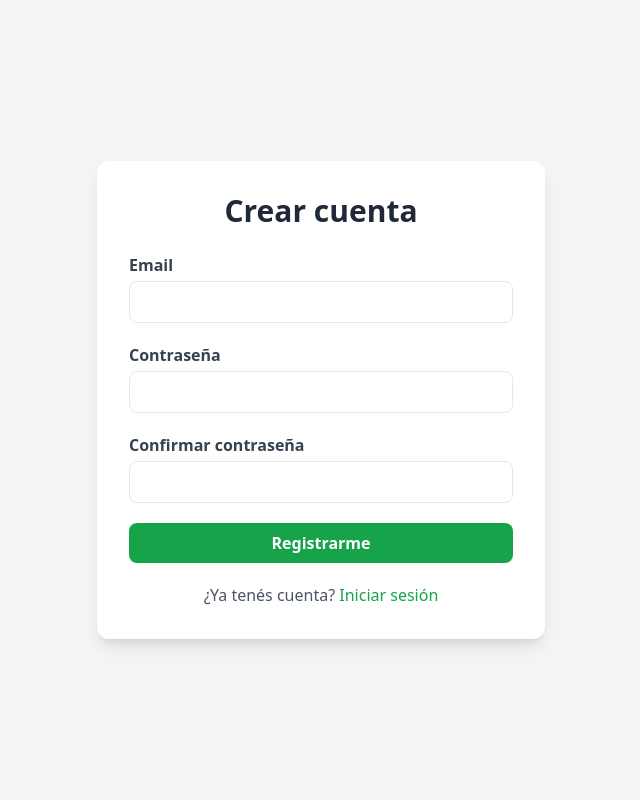
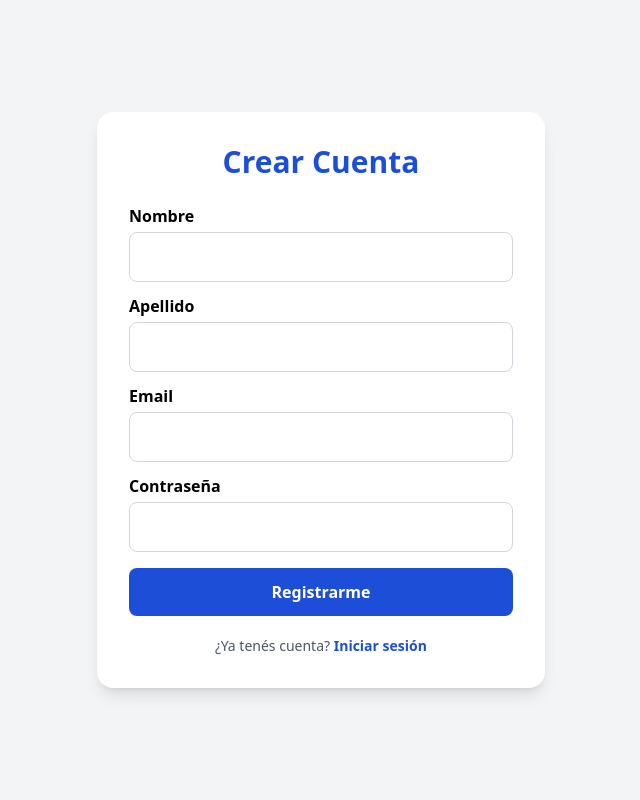
Before and after one commit to Villada-PG3/trabajo-practico-integrador-universidad-tecnologica-nacional, a Django app: page /register/ in a window 1280 px wide. Shown: the whole page, without its empty margins (319-959 px from the left). Run offline with Django 5.2, Linux system fonts and the light colour scheme; some libraries are stand-ins or nearby versions.

Commit message:
correcciones

```diff
--- a/TP_UTN/UTN/templates/register.html
+++ b/TP_UTN/UTN/templates/register.html
@@ -1,59 +1,66 @@
 <!DOCTYPE html>
 <html lang="es">
 <head>
-  <meta charset="UTF-8">
-  <meta name="viewport" content="width=device-width, initial-scale=1.0">
-  <title>Registrarse</title>
-  <script src="https://cdn.tailwindcss.com"></script>
+    <meta charset="UTF-8">
+    <meta name="viewport" content="width=device-width, initial-scale=1.0">
+    <script src="https://cdn.tailwindcss.com"></script>
+    <title>Registro</title>
 </head>
-<body class="bg-gray-100">
+<body class="bg-gray-100 min-h-screen flex items-center justify-center">
 
-  <div class="min-h-screen flex items-center justify-center px-4">
-    <div class="bg-white shadow-lg rounded-xl p-8 max-w-md w-full">
+    <div class="bg-white shadow-lg p-8 rounded-2xl w-full max-w-md">
+        <h2 class="text-3xl font-bold text-center text-blue-700 mb-6">
+            Crear Cuenta
+        </h2>
 
-      <h2 class="text-3xl font-bold text-center text-gray-800 mb-6">
-        Crear cuenta
-      </h2>
+        <form method="POST">
+            {% csrf_token %}
 
-      {% if error %}
-        <p class="text-red-500 text-center mb-4">{{ error }}</p>
-      {% endif %}
+            <label class="block mb-3">
+                <span class="font-semibold">Nombre</span>
+                <input required type="text" name="first_name"
+                       class="w-full mt-1 p-3 border border-gray-300 rounded-lg focus:ring-2 focus:ring-blue-700 focus:outline-none">
+            </label>
 
-      <form method="POST" class="space-y-5">
-        {% csrf_token %}
+            <label class="block mb-3">
+                <span class="font-semibold">Apellido</span>
+                <input required type="text" name="last_name"
+                       class="w-full mt-1 p-3 border border-gray-300 rounded-lg focus:ring-2 focus:ring-blue-700 focus:outline-none">
+            </label>
 
-        <div>
-          <label class="block text-gray-700 font-semibold mb-1">Email</label>
-          <input type="email" name="email" required
-                 class="w-full px-4 py-2 border rounded-lg focus:ring-2 focus:ring-green-400 outline-none">
-        </div>
+            <label class="block mb-3">
+                <span class="font-semibold">Email</span>
+                <input required type="email" name="email"
+                       class="w-full mt-1 p-3 border border-gray-300 rounded-lg focus:ring-2 focus:ring-blue-700 focus:outline-none">
+            </label>
 
-        <div>
-          <label class="block text-gray-700 font-semibold mb-1">Contraseña</label>
-          <input type="password" name="password" required
-                 class="w-full px-4 py-2 border rounded-lg focus:ring-2 focus:ring-green-400 outline-none">
-        </div>
+            <label class="block mb-4">
+                <span class="font-semibold">Contraseña</span>
+                <input required type="password" name="password"
+                       class="w-full mt-1 p-3 border border-gray-300 rounded-lg focus:ring-2 focus:ring-blue-700 focus:outline-none">
+            </label>
 
-        <div>
-          <label class="block text-gray-700 font-semibold mb-1">Confirmar contraseña</label>
-          <input type="password" name="password2" required
-                 class="w-full px-4 py-2 border rounded-lg focus:ring-2 focus:ring-green-400 outline-none">
-        </div>
+            {% if messages %}
+                <div class="mb-4">
+                    {% for message in messages %}
+                        <p class="text-red-600 text-sm">{{ message }}</p>
+                    {% endfor %}
+                </div>
+            {% endif %}
 
-        <button type="submit"
-          class="w-full py-2 bg-green-600 hover:bg-green-700 text-white font-semibold rounded-lg transition">
-          Registrarme
-        </button>
+            <button type="submit"
+                class="w-full bg-blue-700 hover:bg-blue-800 text-white font-semibold py-3 rounded-lg transition">
+                Registrarme
+            </button>
+        </form>
 
-        <p class="text-center text-gray-600 mt-4">
-          ¿Ya tenés cuenta?
-          <a href="{% url 'login' %}" class="text-green-600 hover:underline">Iniciar sesión</a>
+        <p class="text-center mt-5 text-sm text-gray-600">
+            ¿Ya tenés cuenta?
+            <a href="{% url 'login' %}" class="text-blue-700 font-semibold hover:underline">
+                Iniciar sesión
+            </a>
         </p>
-
-      </form>
-
     </div>
-  </div>
 
 </body>
 </html>
--- a/TP_UTN/UTN/views.py
+++ b/TP_UTN/UTN/views.py
@@ -266,33 +266,33 @@ class CarreraListView(ListView):
 
 def register_view(request):
     if request.method == "POST":
-        username = request.POST.get("username")
+        first_name = request.POST.get("first_name")
+        last_name = request.POST.get("last_name")
         email = request.POST.get("email")
         password = request.POST.get("password")
-        password2 = request.POST.get("password2")
 
         # Validaciones básicas
-        if password != password2:
-            messages.error(request, "Las contraseñas no coinciden.")
-            return redirect("register")
+        if not first_name or not last_name or not email or not password:
+            messages.error(request, "Todos los campos son obligatorios.")
+            return render(request, "register.html")
 
-        if User.objects.filter(username=username).exists():
-            messages.error(request, "Ese nombre de usuario ya existe.")
-            return redirect("register")
+        # Email ya registrado
+        if User.objects.filter(email=email).exists():
+            messages.error(request, "Este email ya está registrado.")
+            return render(request, "register.html")
 
-        if User.objects.filter(email=email).exists():
-            messages.error(request, "Ese correo ya está registrado.")
-            return redirect("register")
-
-        # Crear usuario
+        # Crear usuario con email como username
         user = User.objects.create_user(
-            username=username,
+            username=email,     # 👈 necesario para Django
+            first_name=first_name,
+            last_name=last_name,
             email=email,
             password=password
         )
+
         user.save()
 
-        messages.success(request, "Cuenta creada con éxito. Iniciá sesión.")
+        messages.success(request, "Registro exitoso. Ahora puedes iniciar sesión.")
         return redirect("login")
 
     return render(request, "register.html")
```
Also changed, not shown: TP_UTN/UTN/templates/login.html (+38 -37 lines).
